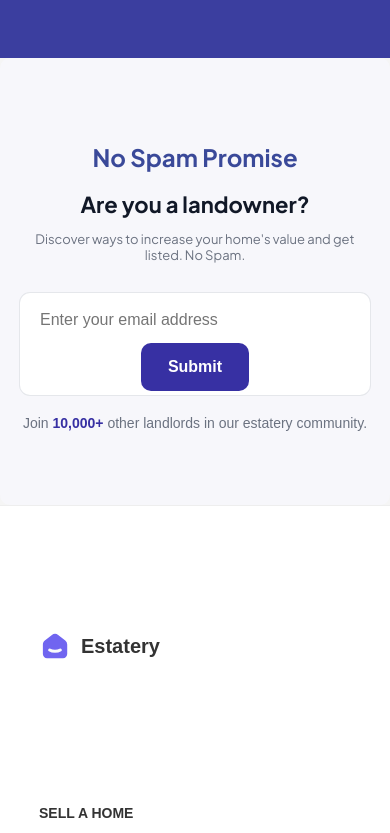
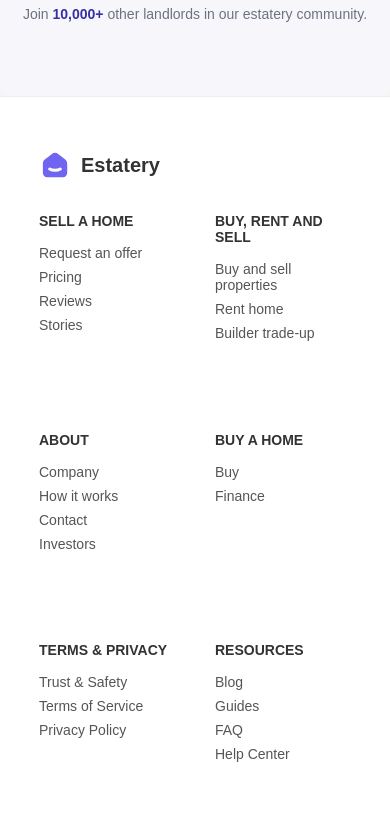
Before and after one commit to SLEM-Technologies/SLEM.Propereti.FE, a React (Vite) app: page / in a window 390 px wide. Shown: the part 4280-5113 px from the top of the page. Built offline with nearby package versions, Linux system fonts and the light colour scheme; the HTML template or start-up script is replaced by a standard one.

Commit message:
correction of the footer and hero section

```diff
--- a/src/Styles/Footer.module.css
+++ b/src/Styles/Footer.module.css
@@ -77,11 +77,14 @@ display: flex;
   .footerTop {
     flex-direction: column;
     align-items: flex-start;
+    gap: 1px;
   }
 
   .footerLinks {
-    flex-direction: column;
-    gap: 30px;
+    /* flex-direction: column;
+    gap: 0px; */
+    display: grid;
+    grid-template-columns: repeat(2, 1fr);
   }
 
   .footerBottom {
@@ -89,4 +92,7 @@ display: flex;
     align-items: flex-start;
     gap: 10px;
   }
+  .footerBrand{
+    flex:auto;
+  }
 }
--- a/src/Styles/Home.module.css
+++ b/src/Styles/Home.module.css
@@ -20,7 +20,7 @@ html, body {
 }
 
 ::-webkit-scrollbar-thumb {
-  background-color: #2c318e96; /* Or any color you like */
+  background-color: #000000b2; /* Or any color you like */
   border-radius: 10px;
   border: 1px solid transparent;
 }
@@ -515,6 +515,9 @@ html, body {
 .subtitle{
   font-size: 12px;
 }
+.hero{
+  height: auto;
+}
 .overlayyer {
     text-align: center;
     font-family: Montserrat;
```
